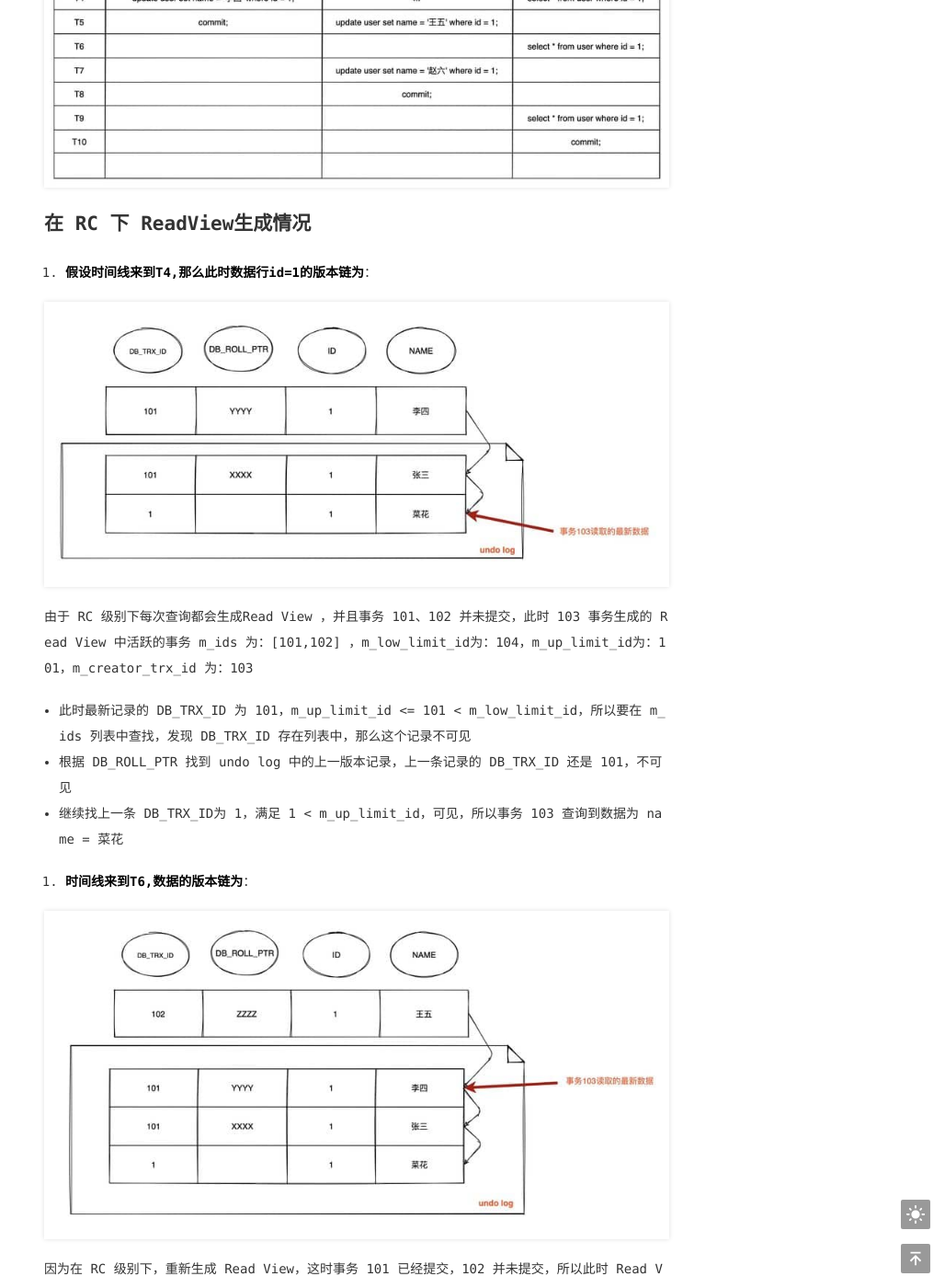
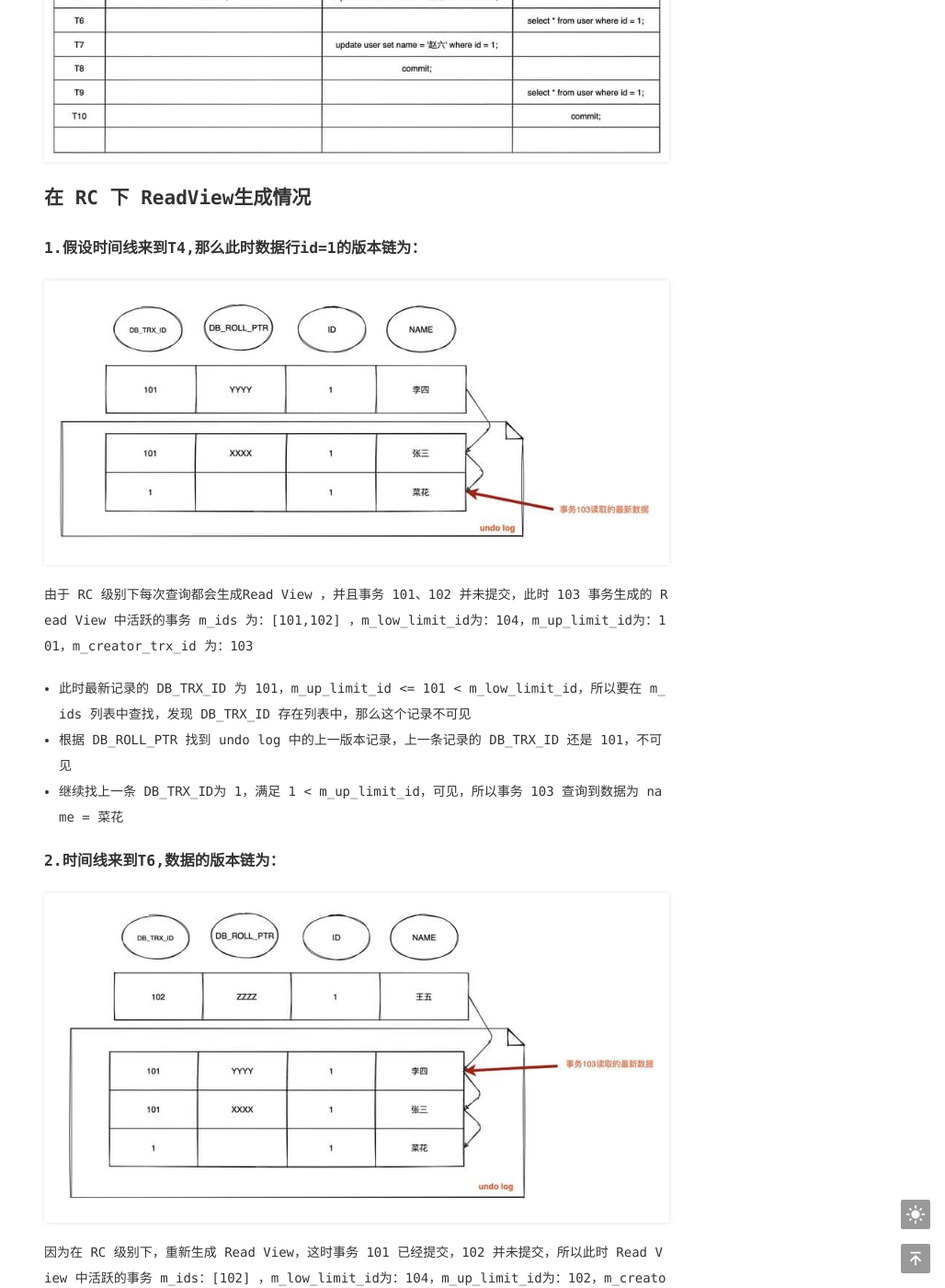
Before and after one commit to ADai00/ADai00.github.io, a Jekyll site: the page built from _posts/数据库/MySQL/2024-07-11-MySQL MVCC详解.md, in a window 1280 px wide and 1400 px high, scrolled down 7259 px. Shown: the whole window at 92% size, without its empty margins (252-1280 px from the left). Built offline with Jekyll 4.4.1, drawn with Linux system fonts in a browser that asks for light colours; some of the changed text lies outside the part shown.

Commit message:
feat: mysql MVCC详解

```diff
--- a/_posts/数据库/MySQL/2024-07-11-MySQL MVCC详解.md
+++ b/_posts/数据库/MySQL/2024-07-11-MySQL MVCC详解.md
@@ -184,7 +184,7 @@ undo log 主要有两个作用：
 
 ## 在 RC 下 ReadView生成情况
 
-1. **假设时间线来到T4,那么此时数据行id=1的版本链为**：
+### 1.假设时间线来到T4,那么此时数据行id=1的版本链为：
 
 ![img_6.png](img_6.png)
 
@@ -196,7 +196,7 @@ undo log 主要有两个作用：
 - 根据 DB_ROLL_PTR 找到 undo log 中的上一版本记录，上一条记录的 DB_TRX_ID 还是 101，不可见
 - 继续找上一条 DB_TRX_ID为 1，满足 1 < m_up_limit_id，可见，所以事务 103 查询到数据为 name = 菜花
 
-2. **时间线来到T6,数据的版本链为**：
+### 2.时间线来到T6,数据的版本链为：
 
 ![img_7.png](img_7.png)
 
@@ -208,7 +208,7 @@ undo log 主要有两个作用：
 - 根据 DB_ROLL_PTR 找到 undo log 中的上一版本记录，上一条记录的 DB_TRX_ID 为 101，满足 101 <m_up_limit_id，记录可见，所以在
   T6 时间点查询到数据为 name = 李四，与时间 T4 查询到的结果不一致，不可重复读！
 
-3. **时间线来到T9,数据的版本链为**：
+### 3.时间线来到T9,数据的版本链为：
 
 ![img_8.png](img_8.png)
 
@@ -221,7 +221,7 @@ ID 为 102，满足 102 < m_low_limit_id，可见，查询结果为 name = 赵
 
 在可重复读级别下，只会在事务开始后第一次读取数据时生成一个 Read View（m_ids 列表）
 
-1. **在T4情况下的版本链为**：
+### 1.在T4情况下的版本链为：
 
 ![img_9.png](img_9.png)
 
@@ -234,7 +234,7 @@ ID 为 102，满足 102 < m_low_limit_id，可见，查询结果为 name = 赵
 - 根据 DB_ROLL_PTR 找到 undo log 中的上一版本记录，上一条记录的 DB_TRX_ID 还是 101，不可见
 - 继续找上一条 DB_TRX_ID为 1，满足 1 < m_up_limit_id，可见，所以事务 103 查询到数据为 name = 菜花
 
-2. **在T6情况下的版本链为**：
+### 2.在T6情况下的版本链为：
 
 ![img_10.png](img_10.png)
 
@@ -247,7 +247,7 @@ ID 为 102，满足 102 < m_low_limit_id，可见，查询结果为 name = 赵
 - 继续根据 DB_ROLL_PTR 找到 undo log 中的上一版本记录，上一条记录的 DB_TRX_ID 还是 101，不可见
 - 继续找上一条 DB_TRX_ID为 1，满足 1 < m_up_limit_id，可见，所以事务 103 查询到数据为 name = 菜花
 
-3. **在T9情况下的版本链为**：
+### 3.在T9情况下的版本链为：
 
 ![img_11.png](img_11.png)
 
```
Also changed, not shown: other parts of _posts/数据库/MySQL/2024-07-11-MySQL MVCC详解.md (+4 -4 lines).
